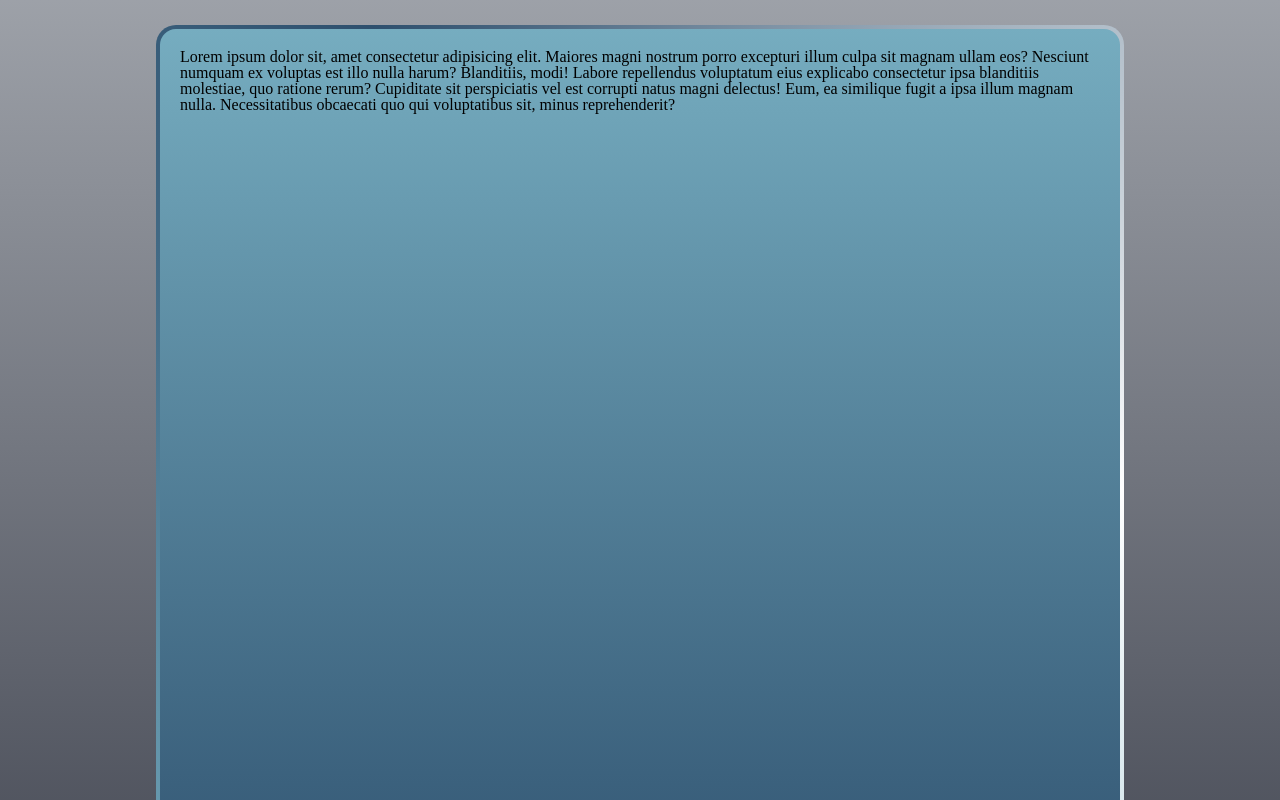
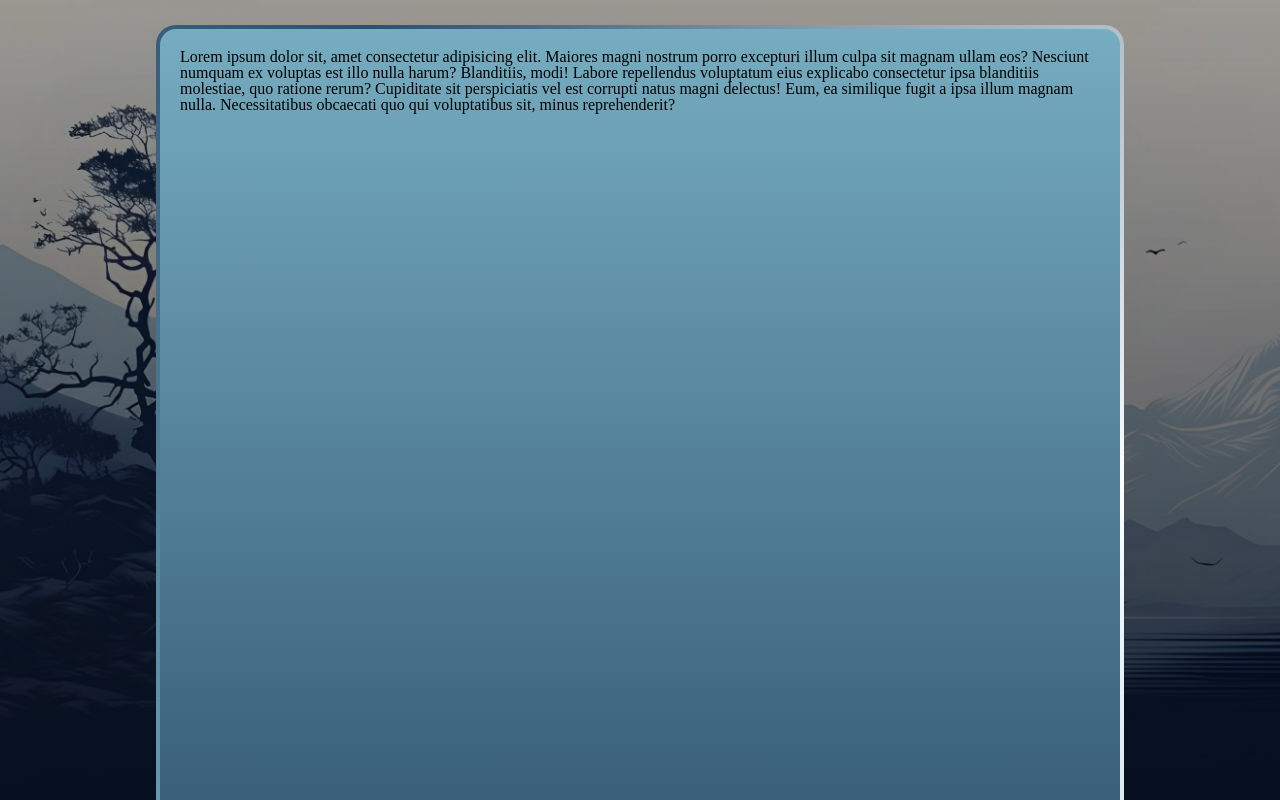
Before and after one commit to shrine1337/travel-calculator_finall, a website built with Vite: page index.html in a window 1280 px wide. Shown: the top 800 px of the page. Built offline with nearby package versions, Linux system fonts and the light colour scheme; files whose address does not match are found by name.

Commit message:
Update style.css

```diff
--- a/src/style.css
+++ b/src/style.css
@@ -1,10 +1,11 @@
 :root {
     background-image:
         linear-gradient(rgba(10, 20, 38, 0.4), rgba(5, 10, 25, 0.75)),
-        url('src/assets/back.jpg');
+        url('./assets/back.jpg');
     background-size: cover;
     background-position: center;
     background-repeat: no-repeat;
+    background-attachment: fixed;
 }
 body {
     display: flex;
```
